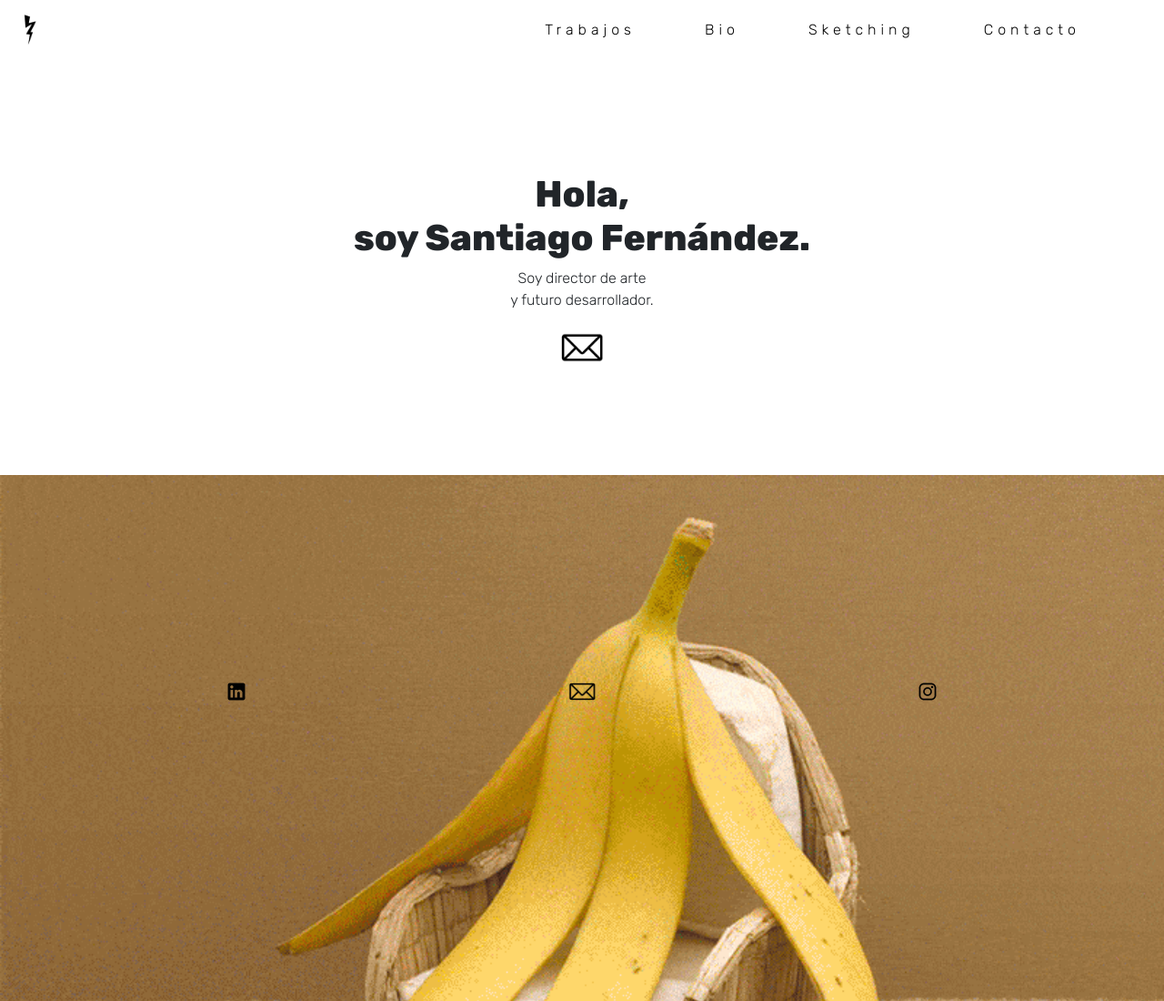
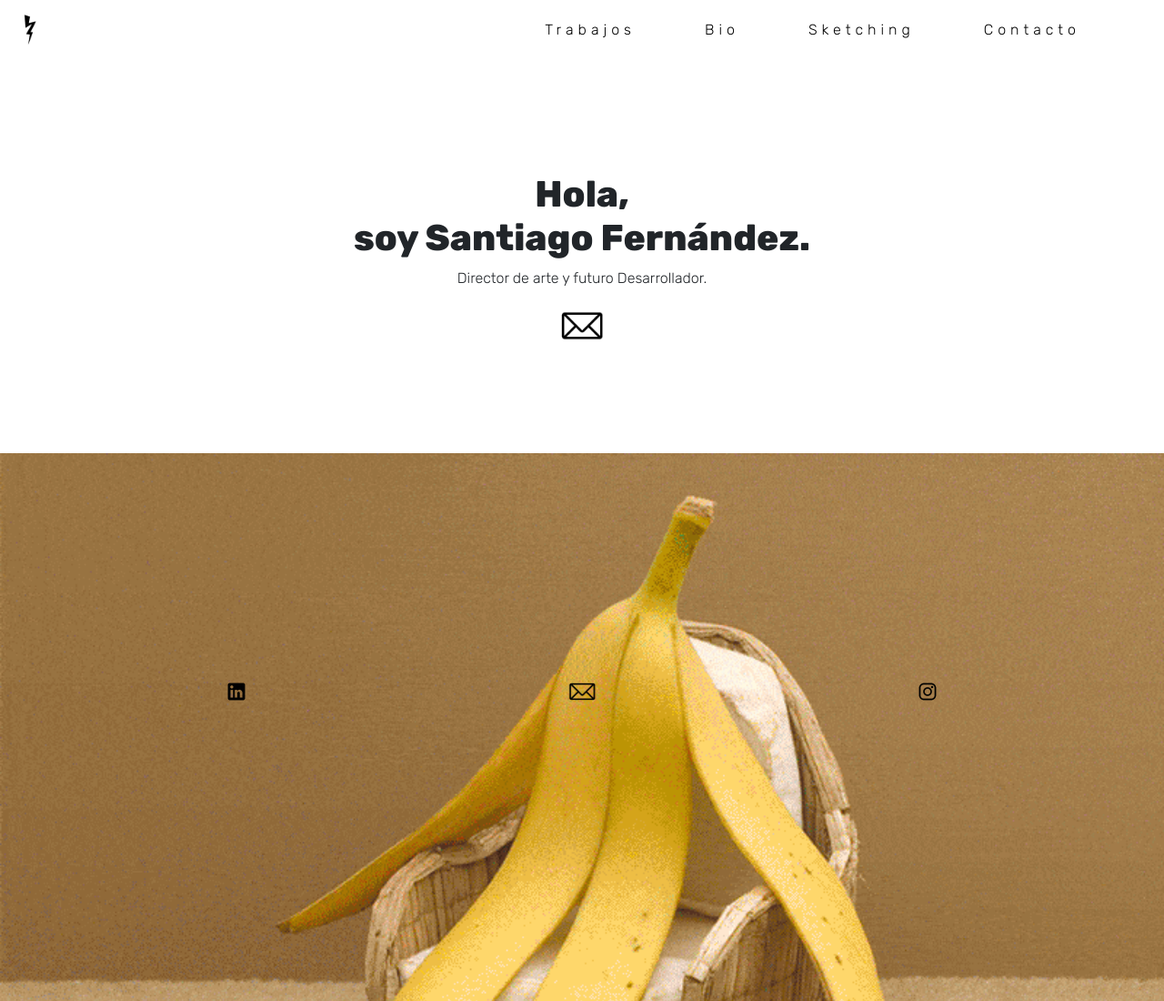
Before and after one commit to SantiSebFernandez/Entrega_Final-Fernandez_Santiago, a website: page index.html in a window 1280 px wide. Shown: the top 1100 px of the page at 91% size. Drawn offline with nearby package versions, Linux system fonts and the light colour scheme.

Commit message:
modificacion final 1

```diff
--- a/index.html
+++ b/index.html
@@ -96,8 +96,7 @@
           soy Santiago Fernández.
         </h1>
         <p class="text-center portada__p">
-          Soy director de arte<br />
-          y futuro desarrollador.
+          Director de arte y futuro Desarrollador.
         </p>
 
         <!-- icono mail presentacion -->
```
Lines whose indentation alone changed are shown as unchanged.
